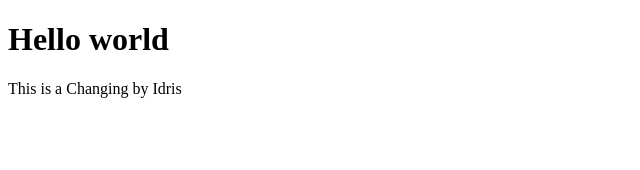
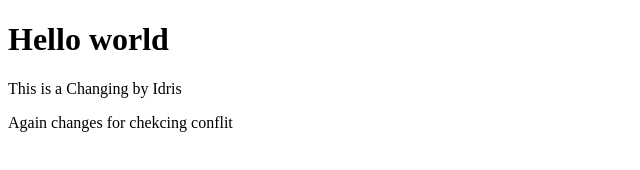
Before and after one commit to jithu-prem/demo-project, a plain HTML site: page index.html in a window 1280 px wide. Shown: the whole page, without its empty margins (0-640 px from the left). Drawn offline with Linux system fonts and the light colour scheme.

Commit message:
changes for secondbranch

```diff
--- a/index.html
+++ b/index.html
@@ -9,5 +9,6 @@
 <body>
     <h1>Hello world</h1>
     <p>This is a Changing by  Idris</p>
+    <p>Again changes for chekcing conflit</p>
 </body>
 </html>
```
